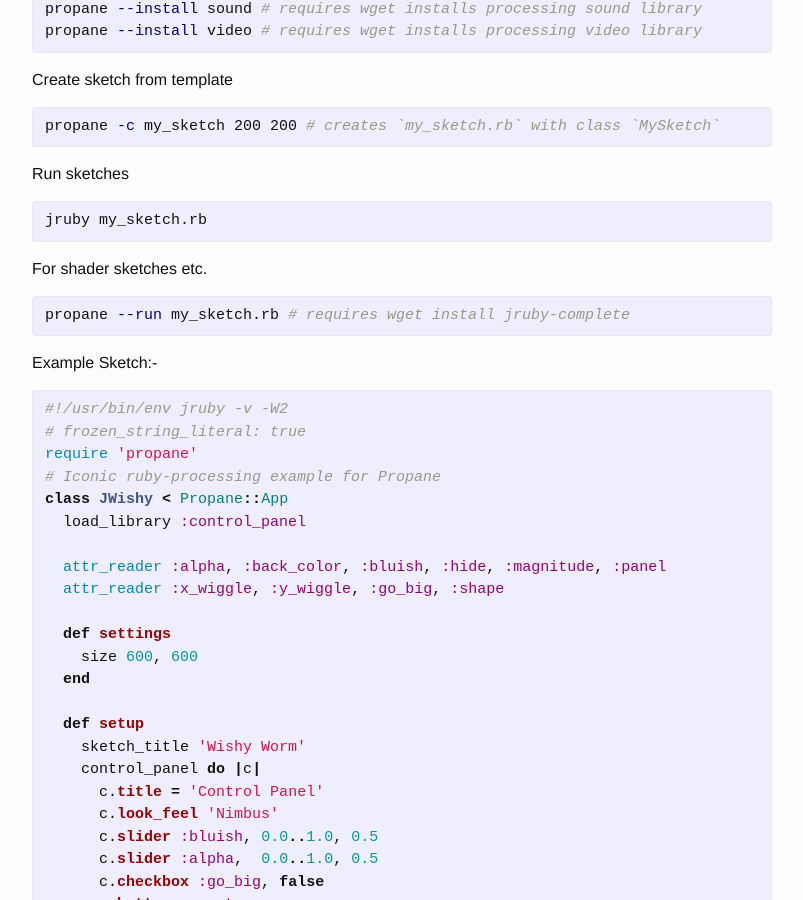
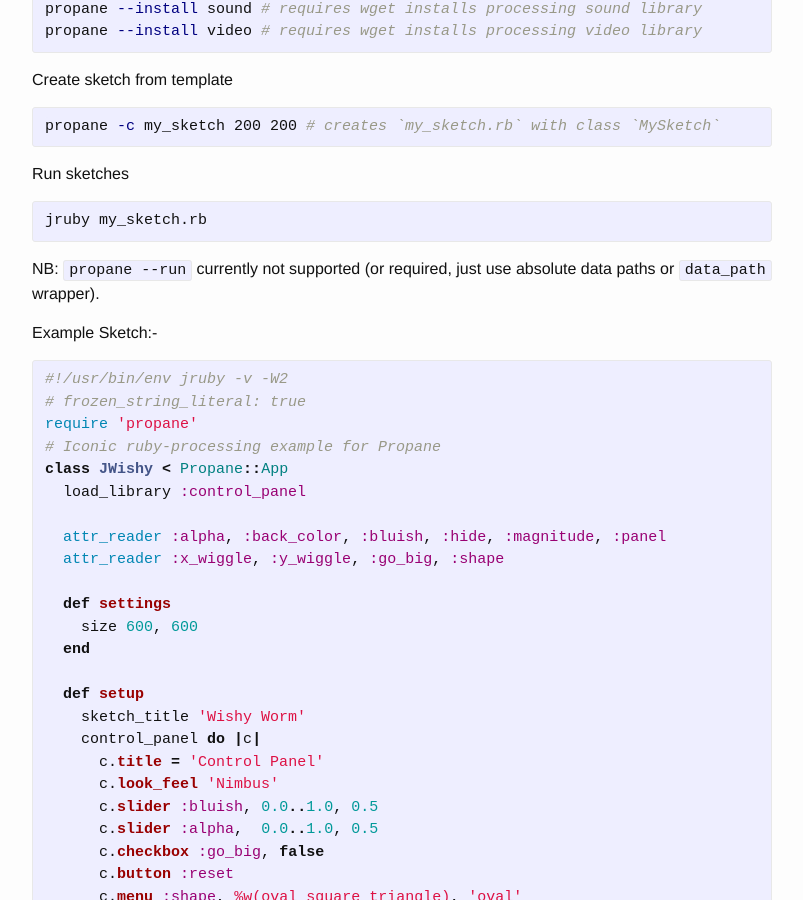
Before and after one commit to ruby-processing/propane, a Jekyll site: the page built from _posts/2016-08-05-welcome-to-propane.md, in a window 1280 px wide and 900 px high, scrolled down 413 px. Shown: the whole window, without its empty margins (238-1041 px from the left). Built offline with Jekyll 4.4.1, drawn with Linux system fonts in a browser that asks for light colours.

Commit message:
remove reference to propane --run

```diff
--- a/_posts/2016-08-05-welcome-to-propane.md
+++ b/_posts/2016-08-05-welcome-to-propane.md
@@ -34,11 +34,7 @@
 jruby my_sketch.rb
 {% endhighlight %}
 
-For shader sketches etc.
-
-{% highlight bash %}
-propane --run my_sketch.rb # requires wget install jruby-complete
-{% endhighlight %}
+NB: `propane --run` currently not supported (or required, just use absolute data paths or `data_path` wrapper).
 
 Example Sketch:-
 {% highlight ruby %}
```
